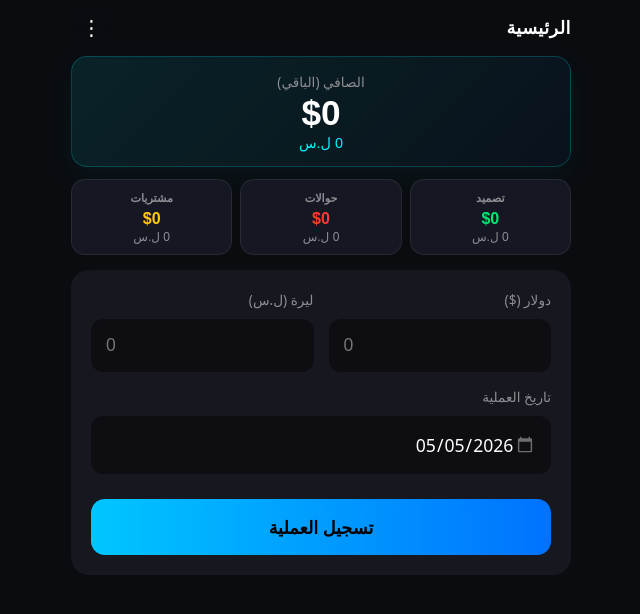
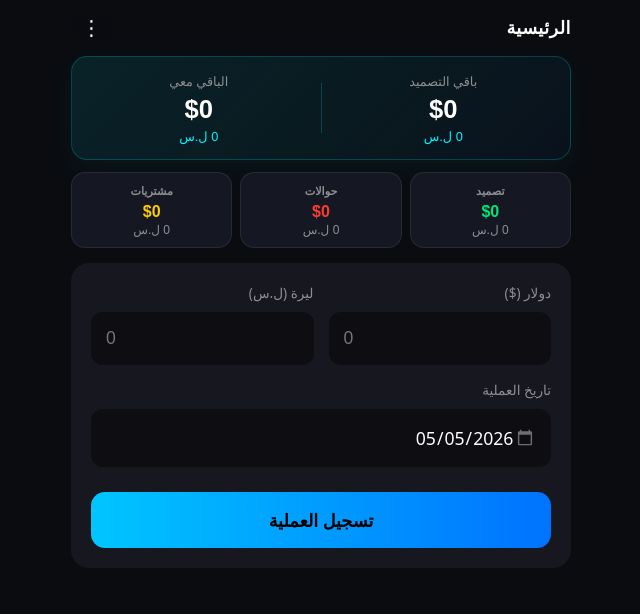
Before and after one commit to mohammadalboushi/masroufi, a plain HTML site: page index.html in a window 1280 px wide. Shown: the whole page, without its empty margins (319-959 px from the left). Drawn offline with Linux system fonts and the light colour scheme.

Commit message:
Add files via upload

```diff
--- a/index.html
+++ b/index.html
@@ -43,9 +43,17 @@
 
     <div id="view-home" class="view active">
         <div class="wallet-card" onclick="gotoListView('all')">
-            <p>الصافي (الباقي)</p>
-            <h1 id="tot-rem-usd">$0</h1>
-            <div class="syp-val" id="tot-rem-syp">0 ل.س</div>
+            <div class="wallet-half">
+                <p>باقي التصميد</p>
+                <h1 id="tot-rem-save-usd">$0</h1>
+                <div class="syp-val" id="tot-rem-save-syp">0 ل.س</div>
+            </div>
+            <div class="wallet-divider"></div>
+            <div class="wallet-half">
+                <p>الباقي معي</p>
+                <h1 id="tot-rem-pocket-usd">$0</h1>
+                <div class="syp-val" id="tot-rem-pocket-syp">0 ل.س</div>
+            </div>
         </div>
 
         <div class="sub-cards">
--- a/script.js
+++ b/script.js
@@ -129,8 +129,18 @@ function updateTotals() {
     document.getElementById('tot-buy-usd').innerText = `$${formatEn(s['مشتريات'].u)}`;
     document.getElementById('tot-buy-syp').innerText = `${formatEn(s['مشتريات'].l)} ل.س`;
 
-    document.getElementById('tot-rem-usd').innerText = `$${formatEn(s['تصميد'].u - s['حوالة'].u - s['مشتريات'].u)}`;
-    document.getElementById('tot-rem-syp').innerText = `${formatEn(s['تصميد'].l - s['حوالة'].l - s['مشتريات'].l)} ل.س`;
+    // المحاسبة الجديدة:
+    let remSaveUsd = s['تصميد'].u - s['حوالة'].u;
+    let remSaveSyp = s['تصميد'].l - s['حوالة'].l;
+
+    let remPocketUsd = s['حوالة'].u - s['مشتريات'].u;
+    let remPocketSyp = s['حوالة'].l - s['مشتريات'].l;
+
+    document.getElementById('tot-rem-save-usd').innerText = `$${formatEn(remSaveUsd)}`;
+    document.getElementById('tot-rem-save-syp').innerText = `${formatEn(remSaveSyp)} ل.س`;
+
+    document.getElementById('tot-rem-pocket-usd').innerText = `$${formatEn(remPocketUsd)}`;
+    document.getElementById('tot-rem-pocket-syp').innerText = `${formatEn(remPocketSyp)} ل.س`;
 }
 
 function renderList() {
--- a/sw.js
+++ b/sw.js
@@ -1,4 +1,4 @@
-const CACHE_NAME = 'masroufi-v5';
+const CACHE_NAME = 'masroufi-v6';
 
 const urlsToCache = [
   './',
```
Also changed, not shown: style.css.
